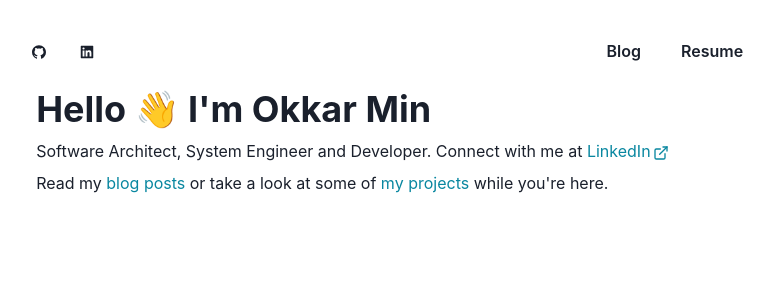
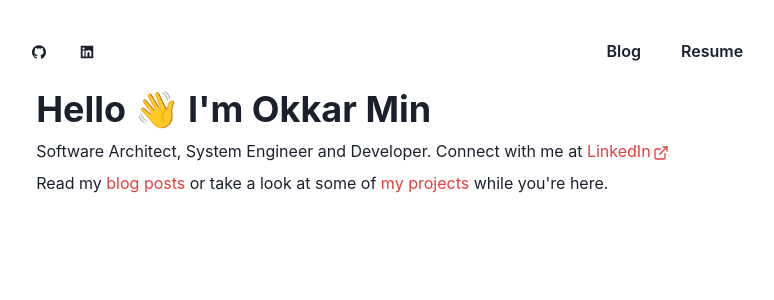
Before and after one commit to OkkarMin/okkar-blog-url-shortner, a Next.js app: page / in a window 1280 px wide. Shown: the top 300 px of the page, without its empty margins (251-1025 px from the left). Built offline with nearby package versions, Linux system fonts and the light colour scheme.

Commit message:
style(introduction): :lipstick: Change links color to red.500

```diff
--- a/components/introduction.js
+++ b/components/introduction.js
@@ -17,7 +17,7 @@ export default function Introduction() {
 
         <Text>
           Software Architect, System Engineer and Developer. Connect with me at{" "}
-          <Link color="cyan.700" isExternal={true} href={`${server}/linkedin`}>
+          <Link color="red.500" isExternal={true} href={`${server}/linkedin`}>
             LinkedIn
             <ExternalLinkIcon mx="2px" />
           </Link>
@@ -26,11 +26,11 @@ export default function Introduction() {
         <Text>
           Read my{" "}
           <NextLink href={`${server}/blog`}>
-            <Link color="cyan.700">blog posts </Link>
+            <Link color="red.500">blog posts </Link>
           </NextLink>{" "}
           or take a look at some of{" "}
           <NextLink href={`${server}/projects`}>
-            <Link color="cyan.700">my projects </Link>
+            <Link color="red.500">my projects </Link>
           </NextLink>
           while you're here.
         </Text>
```
